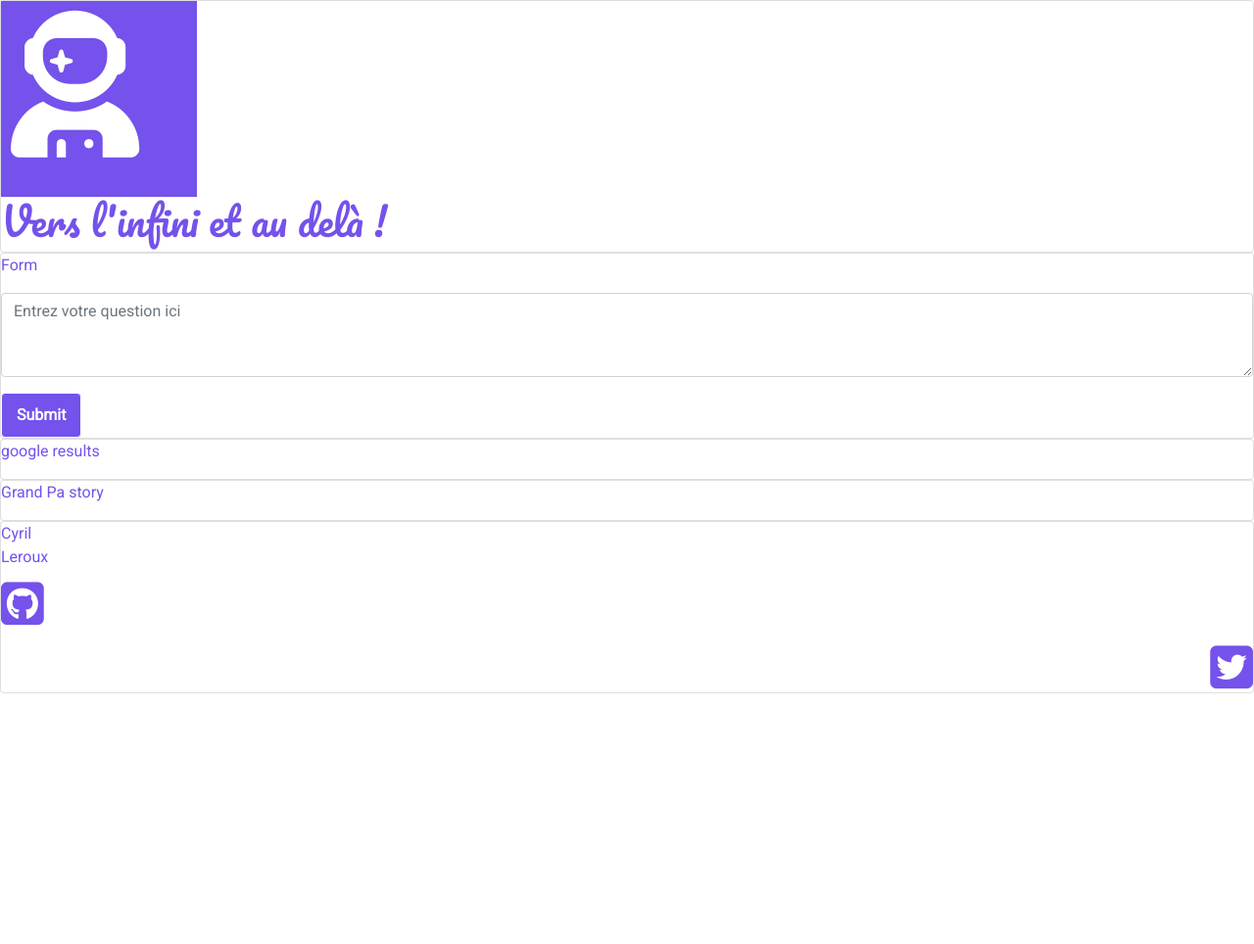
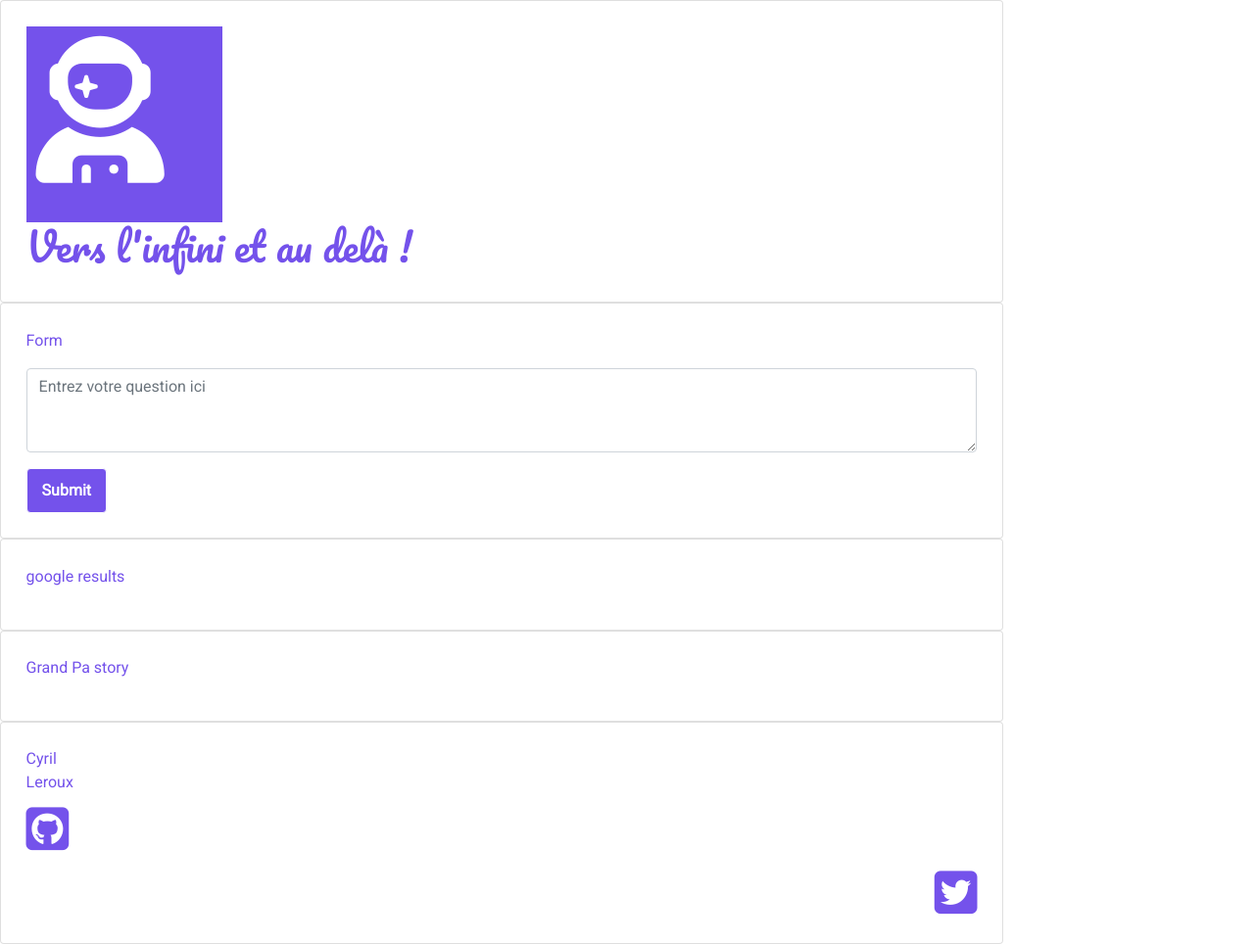
Before and after one commit to cendrars59/DAPY-P7, a Flask app: page / in a window 1280 px wide. Shown: the whole page at 98% size. Before the commit the page ends 708 px from the top, so only its background shows below. Run offline with Flask 2, Linux system fonts and the light colour scheme; some libraries are stand-ins or nearby versions.

Commit message:
Sizing card

```diff
--- /dev/null
+++ b/p7app/static/css/components/card.css
@@ -0,0 +1,5 @@
+.card {
+    width: 80%;
+    height: 20%;
+    padding: 2% 2% 2% 2%;
+}
--- a/p7app/static/css/style.css
+++ b/p7app/static/css/style.css
@@ -5,6 +5,7 @@
 @import url('components/button.css');
 @import url('components/logo.css');
 @import url('components/icon.css');
+@import url('components/card.css');
 
 /* --- Fonts --- */
 body {
```
Also changed, not shown: 1 other file.
